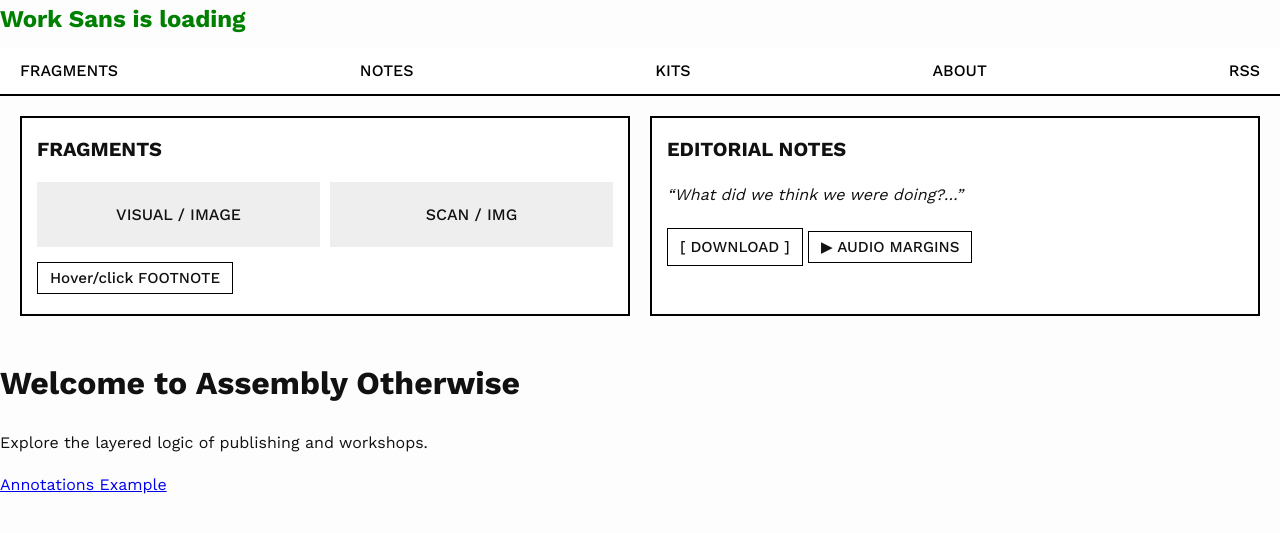
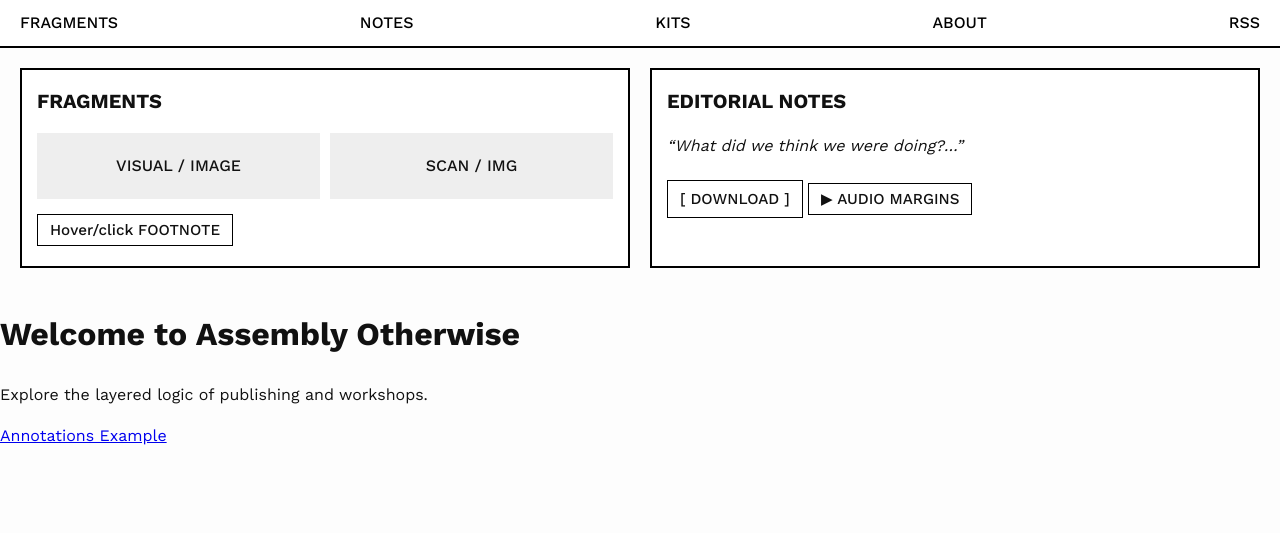
Before and after one commit to textpw/assembly-otherwise, a Jekyll site: the page built from index.md, in a window 1280 px wide. Shown: the top 533 px of the page. Built offline with Jekyll 4.4.1, drawn with Linux system fonts in a browser that asks for light colours.

Commit message:
Update styles.css

```diff
--- a/assets/css/styles.css
+++ b/assets/css/styles.css
@@ -131,12 +131,3 @@ ul li {
     flex-direction: column;
   }
 }
-
-body::before {
-  content: "Work Sans is loading";
-  display: block;
-  font-size: 1.5rem;
-  font-weight: 700;
-  color: green;
-  margin-bottom: 10px;
-}
```
